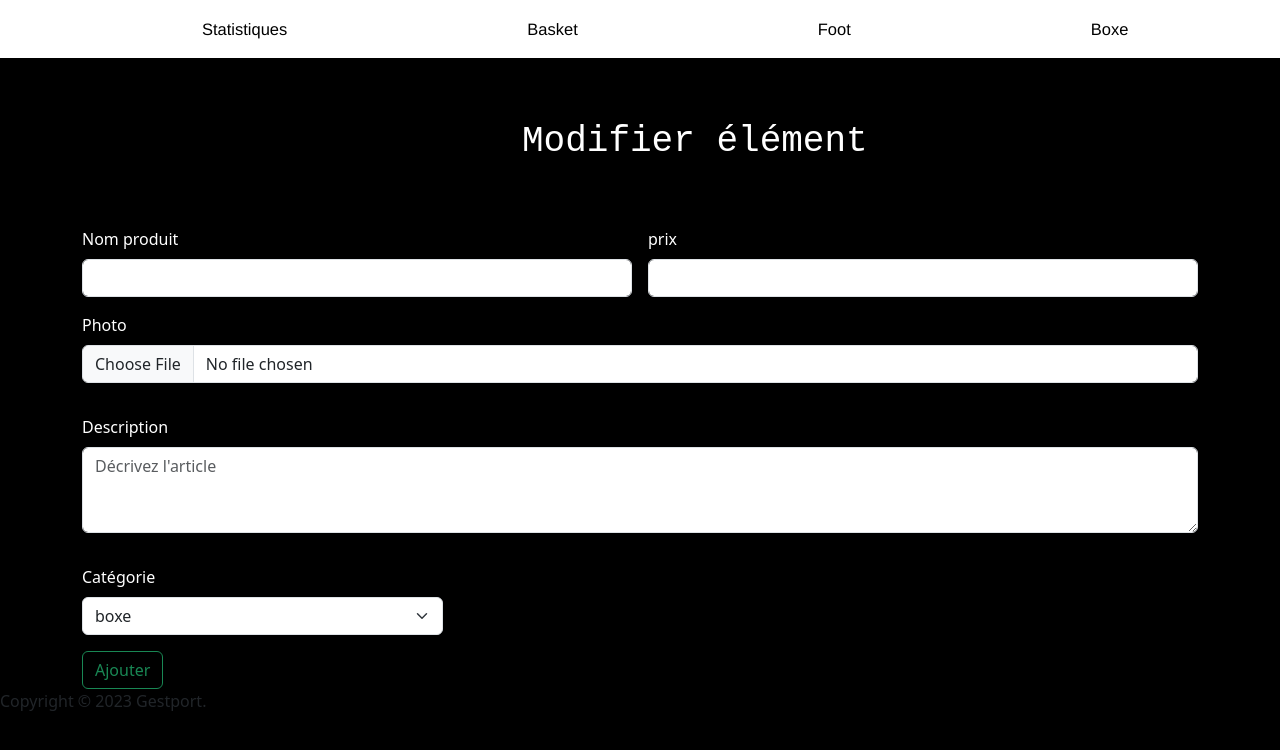
After one commit to momodiaobana/SiteAssoSport, a Django app: page /edit/26/ in a window 1280 px wide. The commit adds this page. Shown: the top 750 px of the page. Run offline with Django 4.2, Linux system fonts and the light colour scheme; data comes from the database, SQL or seed files in the repository; both versions use the stored data as it was after the commit.

Commit message:
eddy - commit 12

```diff
--- a/appAsso/templates/basket.html
+++ b/appAsso/templates/basket.html
@@ -41,7 +41,7 @@
             <div class="card-body">
                 <h5 class="card-title">{{ matos.nomProduit }}</h5>
                 <p class="card-text">Prix : {{matos.prix}}</p>
-                <a href="#" class="btn btn-primary">Modifier</a>
+                <a href="{% url 'edit' %}" class="btn btn-primary">Modifier</a>
             </div>
         </div>
         <br>
@@ -56,7 +56,7 @@
 
         <div class="row">
             <div class="container">
-                <h3>PRODUITS</h3>
+                <h3>Liste des articles</h3>
                 {% if basketp %}
                 {% for product in basketp %}
                 <div class="card " style="width: 18rem; margin-left: 20px; margin-top: 20px;">
@@ -65,7 +65,7 @@
                     <div class="card-body">
                         <h5 class="card-title">{{product.nomProduit}}</h5>
                         <p class="card-text">{{product.prix}}</p>
-                        <a href="#" class="btn btn-success">modifier</a>
+                        <a href="{% url 'edit' %}" class="btn btn-success">modifier</a>
                         <a href="{% url 'deleteItem' id=product.id %}" class="btn btn-danger"
                             style="margin-left: 40px;">supprimer🚮</a>
                     </div>
--- /dev/null
+++ b/appAsso/templates/edit.html
@@ -0,0 +1,82 @@
+{% extends 'base.html'%}
+{% load static %}
+
+<!DOCTYPE html>
+<html lang="en">
+
+<head>
+    <meta charset="UTF-8">
+    <meta http-equiv="X-UA-Compatible" content="IE=edge">
+    <meta name="viewport" content="width=device-width, initial-scale=1.0">
+    <title>Document</title>
+</head>
+
+<body>
+    {% block content%}
+    <style>
+
+        .myContainer{
+        display: flex;
+        align-items: center;
+        justify-content: center;
+        margin-top: 5%;
+        }
+
+        .myContainer label{
+        color: white;
+        }
+
+        h1 {
+        font-size: 36px;
+        margin-left:  14.5em;
+        font-family: 'Courier New', Courier, monospace;
+        color: white;
+
+    }
+    </style>
+    <!-- -->
+    <br><br><br><br><br>
+    <h1>Modifier élément</h1>
+    <div class="container myContainer" style="justify-content: center;">
+        <form class="row g-3" method="POST">
+            {%csrf_token%}
+            <div class="col-md-6">
+              <label for="inputEmail4" class="form-label">Nom produit</label>
+              <input type="text" class="form-control" id="" name="nomProduit" required>
+            </div>
+
+            <div class=" form-outline col-md-6">
+              <label for="typeNumber" class="form-label">prix</label>
+              <input type="number" min="1" class="form-control" id="" name="prix" required>
+            </div>
+
+            <div class="mb-3">
+                <label for="formFile" class="form-label">Photo</label>
+                <input class="form-control" type="file" id="formFile" name="img">
+              </div>
+
+
+            <div class="mb-3">
+                <label for="exampleFormControlTextarea1" class="form-label">Description</label>
+                <textarea class="form-control" id="exampleFormControlTextarea1" rows="3" name="description" placeholder="Décrivez l'article"></textarea>
+              </div>
+
+
+            <div class="col-md-4">
+              <label for="inputState" class="form-label">Catégorie</label>
+              <select id="inputState" class="form-select" name="cProduit" required>
+                <option>boxe</option>
+                <option>basket</option>
+                <option>foot</option>
+              </select>
+            </div>
+
+            <div class="col-12">
+              <button type="submit" class="btn btn-outline-success" name="addItem">Ajouter</button>
+            </div>
+          </form>
+    </div>
+    {% endblock %}
+</body>
+
+</html>
--- a/appAsso/templates/foot.html
+++ b/appAsso/templates/foot.html
@@ -41,7 +41,7 @@
             <div class="card-body">
                 <h5 class="card-title">{{ matos.nomProduit }}</h5>
                 <p class="card-text">Prix : {{matos.prix}}</p>
-                <a href="#" class="btn btn-primary">Modifier</a>
+                <a href="{% url 'edit' %}" class="btn btn-primary">Modifier</a>
             </div>
         </div>
         <br>
@@ -65,7 +65,7 @@
                     <div class="card-body">
                         <h5 class="card-title">{{product.nomProduit}}</h5>
                         <p class="card-text">{{product.prix}}</p>
-                        <a href="#" class="btn btn-success">modifier</a>
+                        <a href="{% url 'edit' %}" class="btn btn-success">modifier</a>
                         <a href="{% url 'deleteItem' id=product.id %}" class="btn btn-danger"
                             style="margin-left: 40px;">supprimer🚮</a>
                     </div>
--- a/appAsso/views.py
+++ b/appAsso/views.py
@@ -4,21 +4,18 @@ from django.contrib.auth import login, logout, authenticate, get_user_model
 from django.contrib import messages
 from .models import Products #import de la base product venant du modele
 from django.db.models import Sum
+from django.contrib.auth.decorators import login_required
 # Create your views here.
-
-
-
 
 
 user = get_user_model()
 
-
+@login_required
 def add(request):
     if request.method == 'POST':
         nomProduit = request.POST['nomProduit']
         prix = request.POST['prix']
         cProduit = request.POST['cProduit']
-
         newProduct = Products(nomProduit = nomProduit, prix=prix, cProduit = cProduit)
         newProduct.save()
 
@@ -27,6 +24,7 @@ def add(request):
 def base(request):
     return render(request, "base.html")
 
+@login_required
 def index(request):
     count_all_items = Products.objects.all().count()
     count_boxe_items = Products.objects.filter(cProduit = "boxe").count()
@@ -95,9 +93,7 @@ def userLogin(request):
             messages.error(request, 'Les informations d\'identification sont incorrectes')
     return render(request, "userLogin.html")
 
-
-
-
+@login_required
 def boxe(request):
     boxep = Products.objects.filter(cProduit = "boxe")
     context = {
@@ -112,9 +108,8 @@ def boxe(request):
 
     return render(request, 'boxe.html',context)
 
-
+@login_required
 def foot(request):
-
     footp = Products.objects.filter(cProduit ="foot")
     context = {
         'footp':footp
@@ -127,6 +122,7 @@ def foot(request):
 
     return render(request, 'foot.html', context)
 
+@login_required
 def basket(request):
 
     basketp = Products.objects.filter(cProduit ="basket")
@@ -149,10 +145,16 @@ def deleteItem(request, id):
     return redirect('index')
 
 
-def editBoxeItem(request, id):
-    item = Products.objects.get(id=id)
-    return redirect('index')
+def edit(request, id):
+    items = Products.objects.get(id = id)
+    label = {
+        'nomProduit':'',
+        'prix':'',
+        'cProduit':'',
+    }
 
-#page ajoue de produit
-def adProduct(request):
-    pass
+    context = {
+        'items' : items,
+        'label':label
+    }
+    return render(request, 'edit.html', context)
--- a/siteAsso/settings.py
+++ b/siteAsso/settings.py
@@ -137,3 +137,5 @@ DEFAULT_AUTO_FIELD = 'django.db.models.BigAutoField'
 
 MEDIA_ROOT = BASE_DIR / "media"
 MEDIA_URL = '/appAsso/media/'
+LOGIN_REDIRECT_URL = 'index'
+LOGIN_URL = '/'
--- a/siteAsso/urls.py
+++ b/siteAsso/urls.py
@@ -15,7 +15,7 @@ Including another URLconf
 """
 from django.contrib import admin
 from django.urls import path
-from appAsso.views import index, userLogin, signup, base, foot, basket, boxe, deleteItem, add
+from appAsso.views import index, userLogin, signup, base, foot, basket, boxe, deleteItem, add, edit
 from django.contrib.staticfiles.urls import staticfiles_urlpatterns, static
 from . import settings
 
@@ -29,5 +29,6 @@ urlpatterns = [
     path('foot/', foot, name='foot'),
     path('boxe/', boxe, name='boxe'),
     path('admin/', admin.site.urls),
+    path('edit/<int:id>/', edit, name='edit'),
     path('deleteItem/<int:id>/', deleteItem, name = 'deleteItem'),
 ] + static(settings.MEDIA_URL, document_root = settings.MEDIA_ROOT)
```
Also changed, not shown: appAsso/forms.py (added, +19 -0 lines), appAsso/templates/boxe.html (+5 -3 lines), db.sqlite3.
